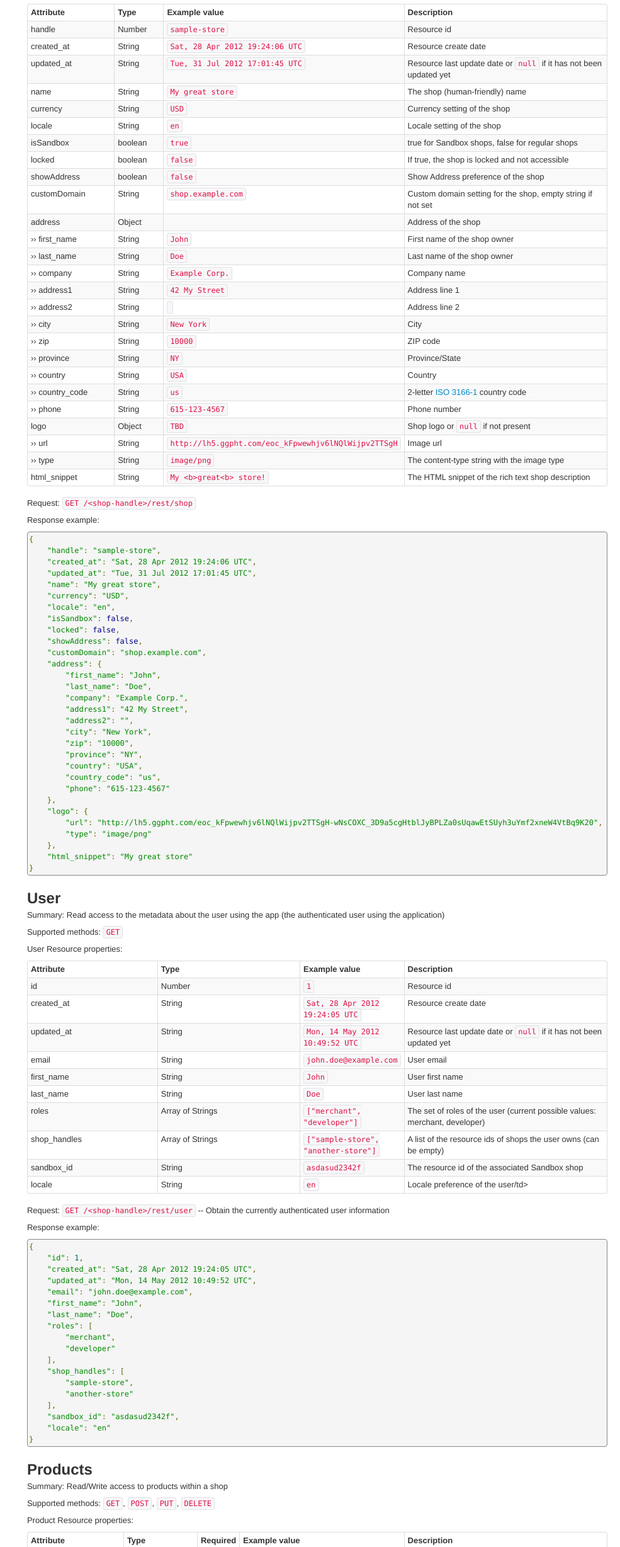
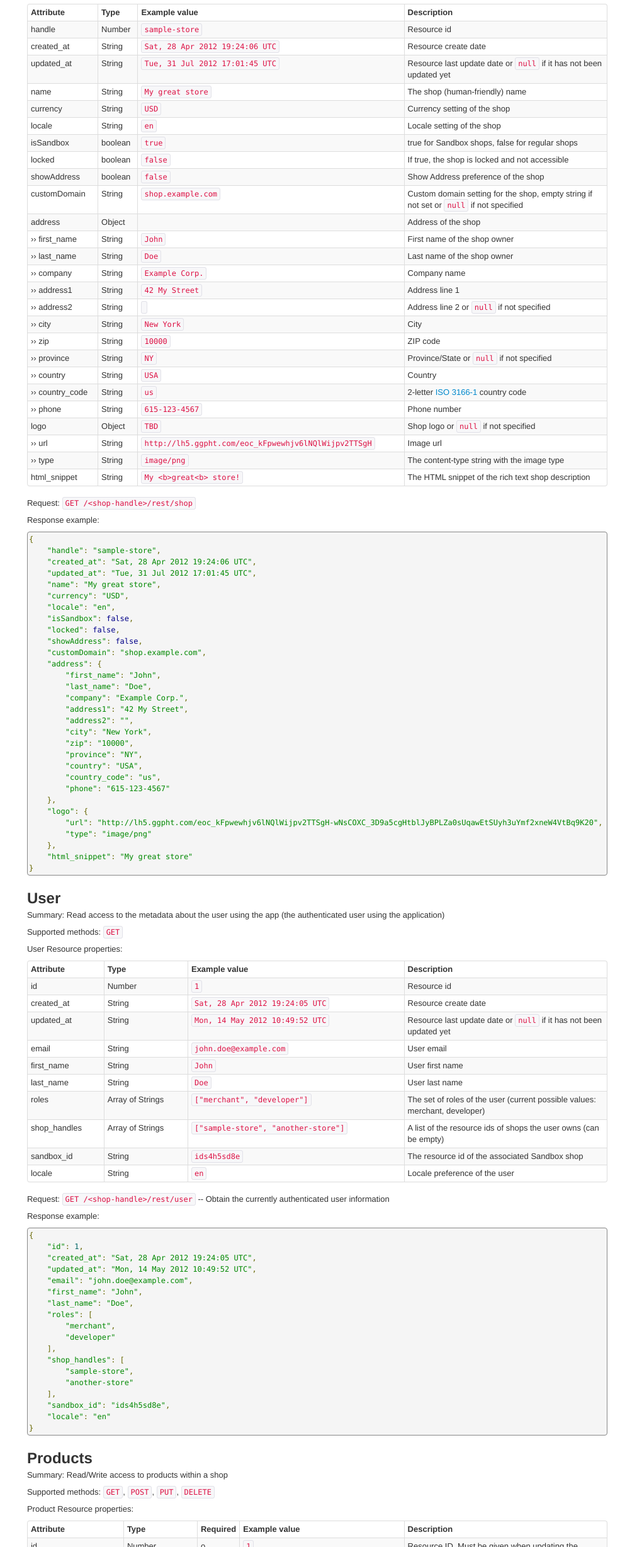
Before and after one commit to commercetools/sellmate-api, a plain HTML site: page index.html in a window 1280 px wide. Shown: the part 1418-3874 px from the top of the page at 63% size, without its empty margins (295-1280 px from the left). Drawn offline with nearby package versions, Linux system fonts and the light colour scheme.

Commit message:
Minor changes

```diff
--- a/assets/css/style.css
+++ b/assets/css/style.css
@@ -7,8 +7,8 @@ body {
 }
 .scrollto { cursor: pointer; }
 
-tr td:nth-child(3) { width:1%; }
-tr td:last-child { width:35%; }
+tr th.required { width:1%; }
+tr th:last-child { width:35%; }
 
 .navbar-inner {
   padding-left: 20px;
--- a/index.html
+++ b/index.html
@@ -158,20 +158,20 @@
                     <tr><td>isSandbox</td><td>boolean</td><td><code>true</code></td><td>true for Sandbox shops, false for regular shops</td></tr>
                     <tr><td>locked</td><td>boolean</td><td><code>false</code></td><td>If true, the shop is locked and not accessible</td></tr>
                     <tr><td>showAddress</td><td>boolean</td><td><code>false</code></td><td>Show Address preference of the shop</td></tr>
-                    <tr><td>customDomain</td><td>String</td><td><code>shop.example.com</code></td><td>Custom domain setting for the shop, empty string if not set</td></tr>
+                    <tr><td>customDomain</td><td>String</td><td><code>shop.example.com</code></td><td>Custom domain setting for the shop, empty string if not set or <code>null</code> if not specified</td></tr>
                     <tr><td>address</td><td>Object</td><td></td><td>Address of the shop</td></tr>
                     <tr><td>&rsaquo;&rsaquo; first_name</td><td>String</td><td><code>John</code></td><td>First name of the shop owner</td></tr>
                     <tr><td>&rsaquo;&rsaquo; last_name</td><td>String</td><td><code>Doe</code></td><td>Last name of the shop owner</td></tr>
                     <tr><td>&rsaquo;&rsaquo; company</td><td>String</td><td><code>Example Corp.</code></td><td>Company name</td></tr>
                     <tr><td>&rsaquo;&rsaquo; address1</td><td>String</td><td><code>42 My Street</code></td><td>Address line 1</td></tr>
-                    <tr><td>&rsaquo;&rsaquo; address2</td><td>String</td><td><code></code></td><td>Address line 2</td></tr>
+                    <tr><td>&rsaquo;&rsaquo; address2</td><td>String</td><td><code></code></td><td>Address line 2 or <code>null</code> if not specified</td></tr>
                     <tr><td>&rsaquo;&rsaquo; city</td><td>String</td><td><code>New York</code></td><td>City</td></tr>
                     <tr><td>&rsaquo;&rsaquo; zip</td><td>String</td><td><code>10000</code></td><td>ZIP code</td></tr>
-                    <tr><td>&rsaquo;&rsaquo; province</td><td>String</td><td><code>NY</code></td><td>Province/State</td></tr>
+                    <tr><td>&rsaquo;&rsaquo; province</td><td>String</td><td><code>NY</code></td><td>Province/State or <code>null</code> if not specified</td></tr>
                     <tr><td>&rsaquo;&rsaquo; country</td><td>String</td><td><code>USA</code></td><td>Country</td></tr>
-                    <tr><td>&rsaquo;&rsaquo; country_code</td><td>String</td><td><code>us</code></td><td>2-letter <a href="http://en.wikipedia.org/wiki/ISO_3166-1">ISO 3166-1</a> country code</td></tr>
+                    <tr><td>&rsaquo;&rsaquo; country_code</td><td>String</td><td><code>us</code></td><td>2-letter <a target="_blank" href="http://en.wikipedia.org/wiki/ISO_3166-1">ISO 3166-1</a> country code</td></tr>
                     <tr><td>&rsaquo;&rsaquo; phone</td><td>String</td><td><code>615-123-4567</code></td><td>Phone number</td></tr>
-                    <tr><td>logo</td><td>Object</td><td><code>TBD</code></td><td>Shop logo or <code>null</code> if not present</td></tr>
+                    <tr><td>logo</td><td>Object</td><td><code>TBD</code></td><td>Shop logo or <code>null</code> if not specified</td></tr>
                     <tr><td>&rsaquo;&rsaquo; url</td><td>String</td><td><code>http://lh5.ggpht.com/eoc_kFpwewhjv6lNQlWijpv2TTSgH</code></td><td>Image url</td></tr>
                     <tr><td>&rsaquo;&rsaquo; type</td><td>String</td><td><code>image/png</code></td><td>The content-type string with the image type</td></tr>
                     <tr><td>html_snippet</td><td>String</td><td><code>My &lt;b&gt;great&lt;b&gt; store!</code></td><td>The HTML snippet of the rich text shop description</td></tr>
@@ -228,8 +228,8 @@
                     <tr><td>last_name</td><td>String</td><td><code>Doe</code></td><td>User last name</td></tr>
                     <tr><td>roles</td><td>Array of Strings</td><td><code>["merchant", "developer"]</code></td><td>The set of roles of the user (current possible values: merchant, developer)</td></tr>
                     <tr><td>shop_handles</td><td>Array of Strings</td><td><code>["sample-store", "another-store"]</code></td><td>A list of the resource ids of shops the user owns (can be empty)</td></tr>
-                    <tr><td>sandbox_id</td><td>String</td><td><code>asdasud2342f</code></td><td>The resource id of the associated Sandbox shop</td></tr>
-                    <tr><td>locale</td><td>String</td><td><code>en</code></td><td>Locale preference of the user/td></tr>
+                    <tr><td>sandbox_id</td><td>String</td><td><code>ids4h5sd8e</code></td><td>The resource id of the associated Sandbox shop</td></tr>
+                    <tr><td>locale</td><td>String</td><td><code>en</code></td><td>Locale preference of the user</td></tr>
                   </tbody>
                 </table>
               </p>
@@ -251,7 +251,7 @@
         "sample-store",
         "another-store"
     ],
-    "sandbox_id": "asdasud2342f",
+    "sandbox_id": "ids4h5sd8e",
     "locale": "en"
 }</pre>
               </p>
@@ -261,7 +261,7 @@
               <p>Supported methods: <code>GET</code>, <code>POST</code>, <code>PUT</code>, <code>DELETE</code></p>
               <p>Product Resource properties:
                 <table class="table table-striped table-bordered table-condensed">
-                  <thead><tr><th>Attribute</th><th>Type</th><th>Required</th><th>Example value</th><th>Description</th></tr></thead>
+                  <thead><tr><th>Attribute</th><th>Type</th><th class="required">Required</th><th>Example value</th><th>Description</th></tr></thead>
                   <tbody>
                     <tr><td>id</td><td>Number</td><td>o</td><td><code>1</code></td><td>Resource ID. Must be given when updating the Product.</td></tr>
                     <tr><td>created_at</td><td>String</td><td>---</td><td><code>Sat, 28 Apr 2012 19:24:05 UTC</code></td><td>Resource create date</td></tr>
@@ -361,7 +361,7 @@ DELETE /&lt;shop-handle&gt;/rest/products/{id}     to delete an existing product
               <p>Supported methods: <code>GET</code>, <code>POST</code>, <code>PUT</code>, <code>DELETE</code></p>
               <p>Collection Resource properties:
                 <table class="table table-striped table-bordered table-condensed">
-                  <thead><tr><th>Attribute</th><th>Type</th><th>Required</th><th>Example value</th><th>Description</th></tr></thead>
+                  <thead><tr><th>Attribute</th><th>Type</th><th class="required">Required</th><th>Example value</th><th>Description</th></tr></thead>
                   <tbody>
                     <tr><td>id</td><td>Number</td><td>o</td><td><code>1</code></td><td>Resource ID. Must be given when updating the Collection.</td></tr>
                     <tr><td>created_at</td><td>String</td><td>---</td><td><code>Sat, 28 Apr 2012 19:24:05 UTC</code></td><td>Resource create date or <code>null</code> if not specified</td></tr>
```
